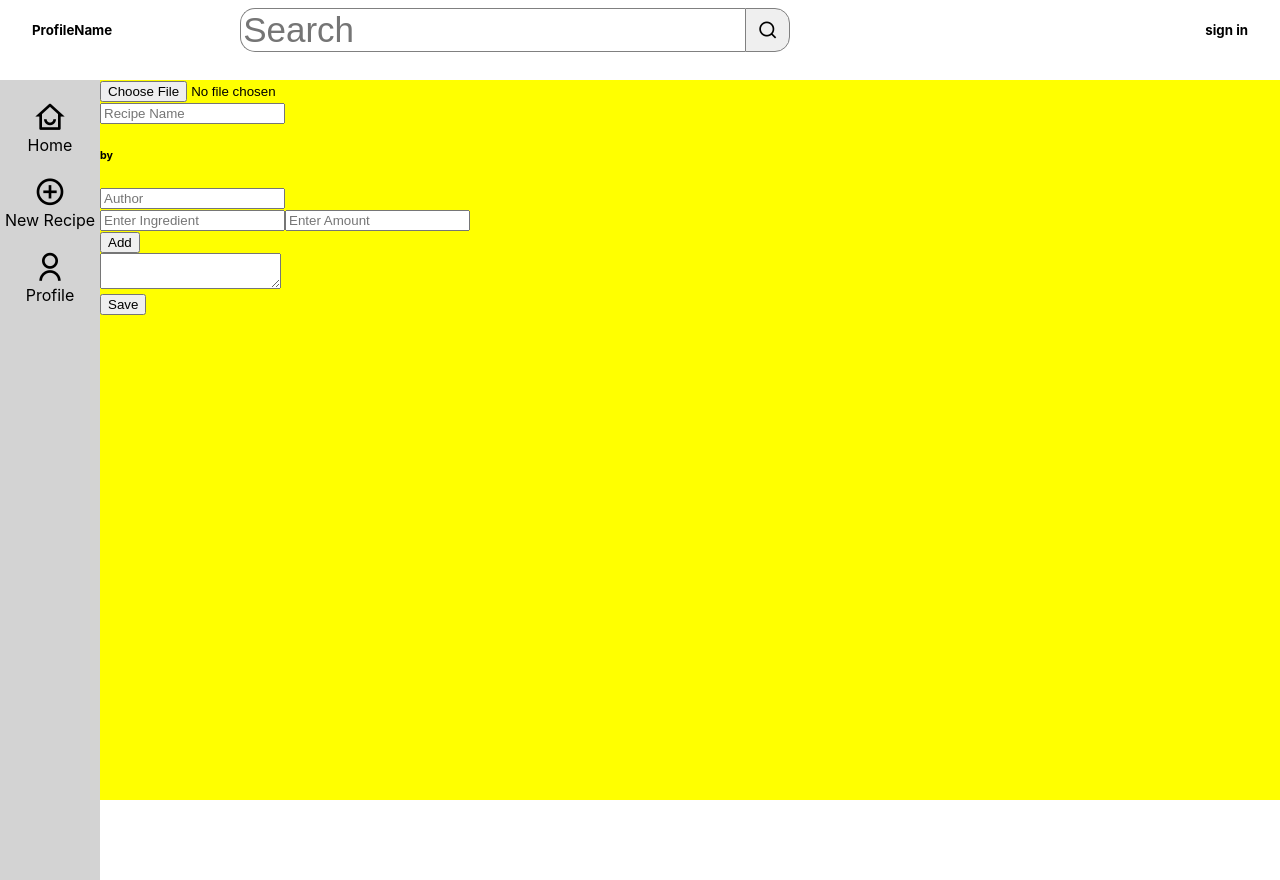
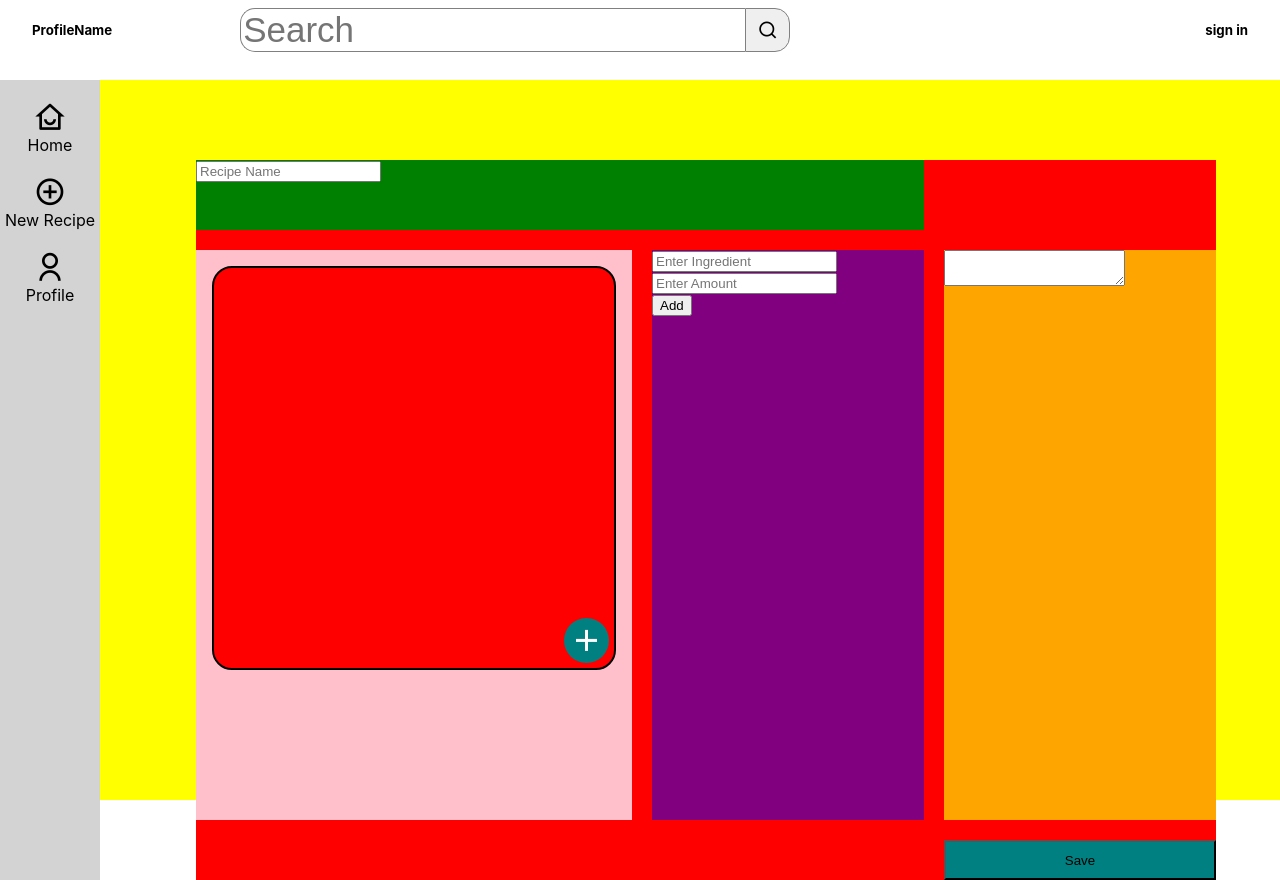
Before and after one commit to SimonBystrom/recipe-sns, a React (Create React App) app: page /newRecipe in a window 1280 px wide. Before the commit the page ends 800 px from the top, so only its background shows below. Built offline with nearby package versions, Linux system fonts and the light colour scheme.

Commit message:
added some basic styling to picture upload button (not final)
Signed-off-by: simonbystrom <simonbystrom@Simons-MacBook-Air.local>

```diff
--- /dev/null
+++ b/src/NewRecipe/NewRecipe.css
@@ -0,0 +1,37 @@
+.NewRecipeContainer{
+    margin: 5em 4em 0 6em;
+    background-color: red;
+    height: 100%;
+    display: grid;
+    grid-template-areas: "Name Name ."
+                        "Pic Ingredients Description"
+                        ". . Save";
+    grid-template-rows: 70px 1fr 40px;
+    grid-template-columns: 1fr 1fr 1fr;
+    grid-gap: 20px;
+}
+
+.RecipeName {
+    grid-area: Name;
+    background-color: green;
+}
+
+.RecipePicture {
+    grid-area: Pic;
+    background-color: pink;
+}
+
+.RecipeIngredients {
+    grid-area: Ingredients;
+    background-color: purple;
+}
+
+.RecipeDescription {
+    grid-area: Description;
+    background-color: orange;
+}
+
+.SaveRecipeButton{
+    grid-area: Save;
+    background-color: teal;
+}
--- a/src/NewRecipe/NewRecipePage.js
+++ b/src/NewRecipe/NewRecipePage.js
@@ -5,6 +5,8 @@ import RecipeName from './RecipeName'
 import IngredientsForm from './IngredientsForm'
 import RecipeDescription from './RecipeDescription'
 import RecipePicture from './RecipePicture'
+
+import "./NewRecipe.css"
 
 
 // NEEDS
@@ -43,25 +45,39 @@ export default function NewRecipePage(){
 
 
     return(
-        <div>
-            <RecipePicture
-                changePicture={changePicture}
-            />
+        <div className="NewRecipeContainer">
+            <div className="RecipeName">
                 <RecipeName
+
                     changeRecipeName={changeRecipeName}
                     changeAuthorName={changeAuthor}
                     recipeName={recipeName}
                     author={author}
                 />
+            </div>
+            <div className="RecipePicture">
+                <RecipePicture
+
+                    changePicture={changePicture}
+                />
+            </div>
+            <div className="RecipeIngredients">
                 <IngredientsForm
+
                     changeIngredients={changeIngredients}
                     ingredients={ingredients}
                 />
+            </div>
+            <div className="RecipeDescription">
                 <RecipeDescription
+
                     changeDescription={changeDescription}
                     description={description}
                 />
-            <button>Save</button>
+            </div>
+            <button
+            className="SaveRecipeButton"
+            >Save</button>
 
         </div>
     )
--- a/src/NewRecipe/RecipeName.js
+++ b/src/NewRecipe/RecipeName.js
@@ -23,14 +23,6 @@ export default function RecipeNameForm(props){
                 onChange={recipeNameChange}
                 placeholder="Recipe Name"
             />
-            <h6>by</h6>
-            <input
-                type="text"
-                name="author"
-                value={author}
-                onChange={authorNameChange}
-                placeholder="Author"
-            />
         </form>
 
 
--- /dev/null
+++ b/src/NewRecipe/RecipePicture.css
@@ -0,0 +1,45 @@
+.PictureUploadContainer{
+    width: 400px;
+    background-color: red;
+    height: 400px;
+    margin: 1em 1em 1em 1em;
+    border: 2px solid black;
+    border-radius: 20px;
+    position: relative;
+}
+
+.PictureUploadContainer > img {
+    width: 100%;
+    height: 100%;
+    object-fit: cover;
+    border-radius: 16px;
+}
+
+.PictureUploadContainer > input[type="file"] {
+    display: none;
+}
+
+.FileUploadButton{
+    position: absolute;
+    top: 350px;
+    left: 350px;
+    width: 45px;
+    height: 45px;
+    border-radius: 50%;
+    background-color: teal;
+    cursor: pointer;
+
+    display: flex;
+    justify-content: center;
+    align-items: center;
+}
+
+.FileUploadButton:hover {
+
+}
+
+.FileUploadButton > i {
+    font-size: 36px;
+    color: white;
+
+}
--- a/src/NewRecipe/RecipePicture.js
+++ b/src/NewRecipe/RecipePicture.js
@@ -1,4 +1,5 @@
 import React, {useState} from 'react'
+import './RecipePicture.css'
 
 
 export default function PictureUpload(props){
@@ -13,9 +14,12 @@ export default function PictureUpload(props){
     }
 
     return (
-        <div>
-            {imgSource ? <img width="200px" height="200px"src={imgSource}></img> : null}
-            <input type="file" onChange={handleChange}></input>
+        <div className="PictureUploadContainer">
+            {imgSource ? <img src={imgSource}></img> : null}
+            <label for="pictureUpload"className="FileUploadButton">
+                <i className="ri-add-line"></i>
+            </label>
+            <input id="pictureUpload" type="file" onChange={handleChange}></input>
         </div>
     )
 }
```
Lines whose indentation alone changed are shown as unchanged.
